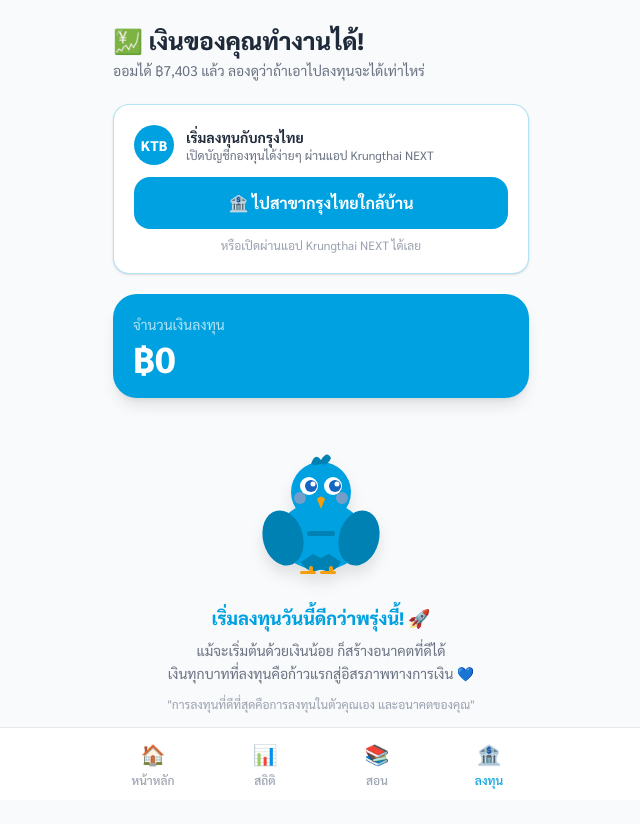
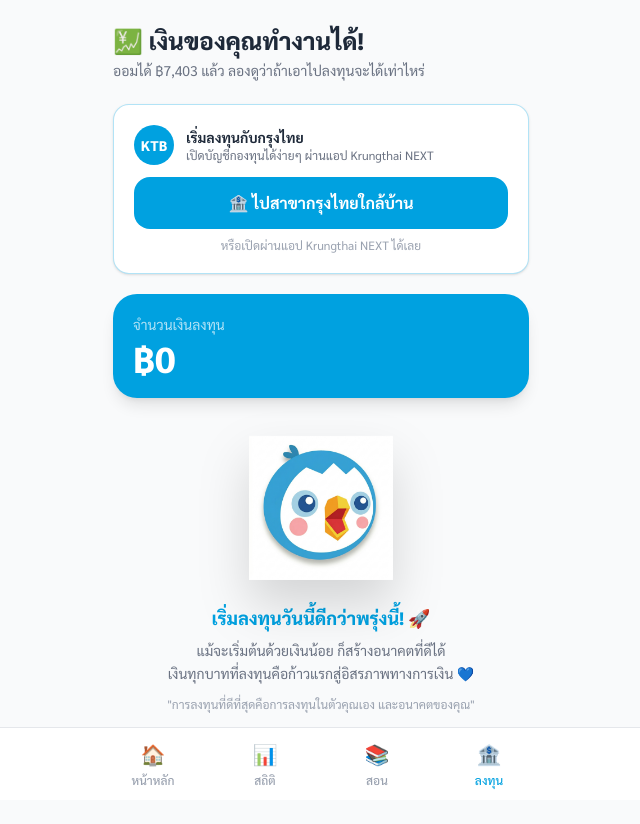
Before and after one commit to Toodmuk/redesignbanking, a Next.js app: page /invest in a window 1280 px wide. Shown: the whole page, without its empty margins (319-959 px from the left). Built offline with nearby package versions, Linux system fonts and the light colour scheme.

Commit message:
feat: replace SVG mascot with PNG, update iOS app icon metadata

```diff
--- a/src/app/invest/page.tsx
+++ b/src/app/invest/page.tsx
@@ -2,6 +2,7 @@
 
 import { useState } from "react";
 import { motion, AnimatePresence } from "framer-motion";
+import Image from "next/image";
 import BottomNav from "@/components/BottomNav";
 import { usePiggyStore } from "@/store/piggyStore";
 
@@ -94,31 +95,17 @@
   );
 }
 
-// ─── Blue Bird Mascot ─────────────────────────────────────────────────────────
 function BlueBirdMascot() {
   return (
-    <svg width="144" height="144" viewBox="0 0 144 144" fill="none" xmlns="http://www.w3.org/2000/svg" className="drop-shadow-xl">
-      <ellipse cx="72" cy="100" rx="44" ry="34" fill="#00A1E0" />
-      <ellipse cx="34" cy="102" rx="20" ry="28" fill="#0081B3" transform="rotate(-15 34 102)" />
-      <ellipse cx="110" cy="102" rx="20" ry="28" fill="#0081B3" transform="rotate(15 110 102)" />
-      <path d="M52 126 Q60 140 72 133 Q84 140 92 126 L80 118 L72 122 L64 118 Z" fill="#0081B3" />
-      <circle cx="72" cy="56" r="30" fill="#00A1E0" />
-      <path d="M62 28 Q66 16 72 24 Q78 14 82 22 Q79 30 72 28 Q65 30 62 28Z" fill="#0081B3" />
-      <circle cx="60" cy="50" r="9" fill="white" />
-      <circle cx="62" cy="50" r="6" fill="#1565C0" />
-      <circle cx="64" cy="48" r="2.5" fill="white" />
-      <circle cx="84" cy="50" r="9" fill="white" />
-      <circle cx="86" cy="50" r="6" fill="#1565C0" />
-      <circle cx="88" cy="48" r="2.5" fill="white" />
-      <path d="M68 63 L72 73 L76 63 Q72 58 68 63Z" fill="#F59E0B" />
-      <circle cx="51" cy="62" r="6" fill="#FF9BB0" opacity="0.45" />
-      <circle cx="93" cy="62" r="6" fill="#FF9BB0" opacity="0.45" />
-      <rect x="58" y="95" width="28" height="5" rx="2.5" fill="#0081B3" />
-      <rect x="60" y="130" width="4" height="8" rx="2" fill="#F59E0B" />
-      <rect x="51" y="135" width="16" height="3" rx="1.5" fill="#F59E0B" />
-      <rect x="80" y="130" width="4" height="8" rx="2" fill="#F59E0B" />
-      <rect x="71" y="135" width="16" height="3" rx="1.5" fill="#F59E0B" />
-    </svg>
+    <div className="relative w-36 h-36 drop-shadow-2xl">
+      <Image
+        src="/bird-mascot.png"
+        alt="Krungthai Blue Bird Mascot"
+        fill
+        className="object-contain"
+        priority
+      />
+    </div>
   );
 }
 
--- a/src/app/layout.tsx
+++ b/src/app/layout.tsx
@@ -4,6 +4,14 @@
 export const metadata: Metadata = {
   title: "กระปุกออมสิน Smart — Krungthai",
   description: "กระปุกออมสิน Smart ที่เชื่อมกับแอปมือถือของกรุงไทย",
+  appleWebApp: {
+    capable: true,
+    title: "Krungthai Smart",
+    statusBarStyle: "default",
+  },
+  icons: {
+    apple: "/apple-touch-icon.png",
+  },
 };
 
 export default function RootLayout({
--- a/src/app/page.tsx
+++ b/src/app/page.tsx
@@ -3,6 +3,7 @@
 import { useState, useRef, useCallback } from "react";
 import { motion, AnimatePresence } from "framer-motion";
 import Link from "next/link";
+import Image from "next/image";
 import BottomNav from "@/components/BottomNav";
 import { usePiggyStore } from "@/store/piggyStore";
 
@@ -248,43 +249,17 @@
 }
 
 
-// ─── Blue Bird Mascot ─────────────────────────────────────────────────────────
 function BlueBirdMascot() {
   return (
-    <svg width="144" height="144" viewBox="0 0 144 144" fill="none" xmlns="http://www.w3.org/2000/svg" className="drop-shadow-xl">
-      {/* Body */}
-      <ellipse cx="72" cy="100" rx="44" ry="34" fill="#00A1E0" />
-      {/* Wing left */}
-      <ellipse cx="34" cy="102" rx="20" ry="28" fill="#0081B3" transform="rotate(-15 34 102)" />
-      {/* Wing right */}
-      <ellipse cx="110" cy="102" rx="20" ry="28" fill="#0081B3" transform="rotate(15 110 102)" />
-      {/* Tail */}
-      <path d="M52 126 Q60 140 72 133 Q84 140 92 126 L80 118 L72 122 L64 118 Z" fill="#0081B3" />
-      {/* Head */}
-      <circle cx="72" cy="56" r="30" fill="#00A1E0" />
-      {/* Crest feathers */}
-      <path d="M62 28 Q66 16 72 24 Q78 14 82 22 Q79 30 72 28 Q65 30 62 28Z" fill="#0081B3" />
-      {/* Eye left */}
-      <circle cx="60" cy="50" r="9" fill="white" />
-      <circle cx="62" cy="50" r="6" fill="#1565C0" />
-      <circle cx="64" cy="48" r="2.5" fill="white" />
-      {/* Eye right */}
-      <circle cx="84" cy="50" r="9" fill="white" />
-      <circle cx="86" cy="50" r="6" fill="#1565C0" />
-      <circle cx="88" cy="48" r="2.5" fill="white" />
-      {/* Beak */}
-      <path d="M68 63 L72 73 L76 63 Q72 58 68 63Z" fill="#F59E0B" />
-      {/* Blush */}
-      <circle cx="51" cy="62" r="6" fill="#FF9BB0" opacity="0.45" />
-      <circle cx="93" cy="62" r="6" fill="#FF9BB0" opacity="0.45" />
-      {/* Coin slot on belly */}
-      <rect x="58" y="95" width="28" height="5" rx="2.5" fill="#0081B3" />
-      {/* Feet */}
-      <rect x="60" y="130" width="4" height="8" rx="2" fill="#F59E0B" />
-      <rect x="51" y="135" width="16" height="3" rx="1.5" fill="#F59E0B" />
-      <rect x="80" y="130" width="4" height="8" rx="2" fill="#F59E0B" />
-      <rect x="71" y="135" width="16" height="3" rx="1.5" fill="#F59E0B" />
-    </svg>
+    <div className="relative w-36 h-36 drop-shadow-2xl">
+      <Image
+        src="/bird-mascot.png"
+        alt="Krungthai Blue Bird Mascot"
+        fill
+        className="object-contain"
+        priority
+      />
+    </div>
   );
 }
 
```
Also changed, not shown: public/apple-touch-icon.png, public/bird-mascot.png.
